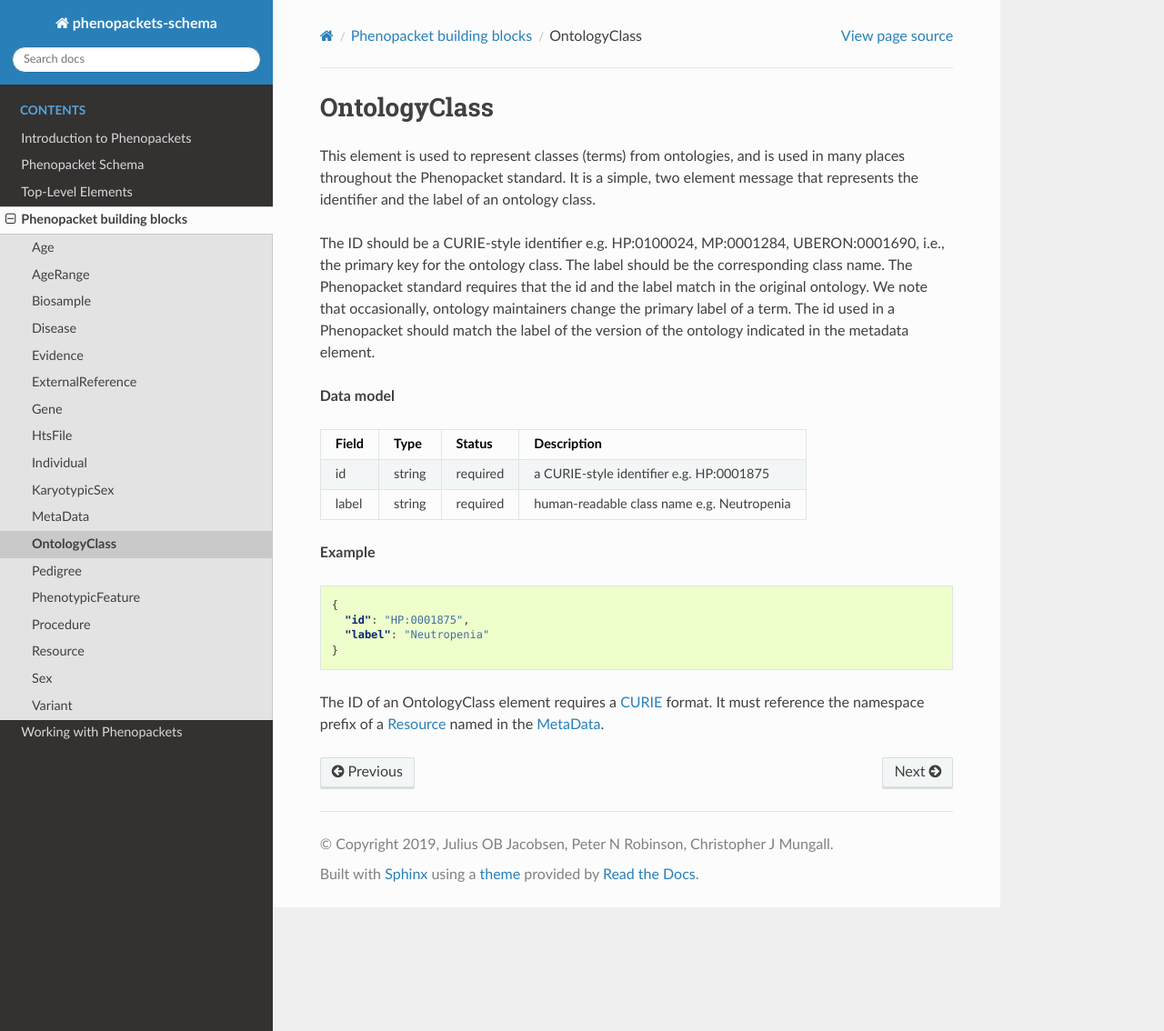
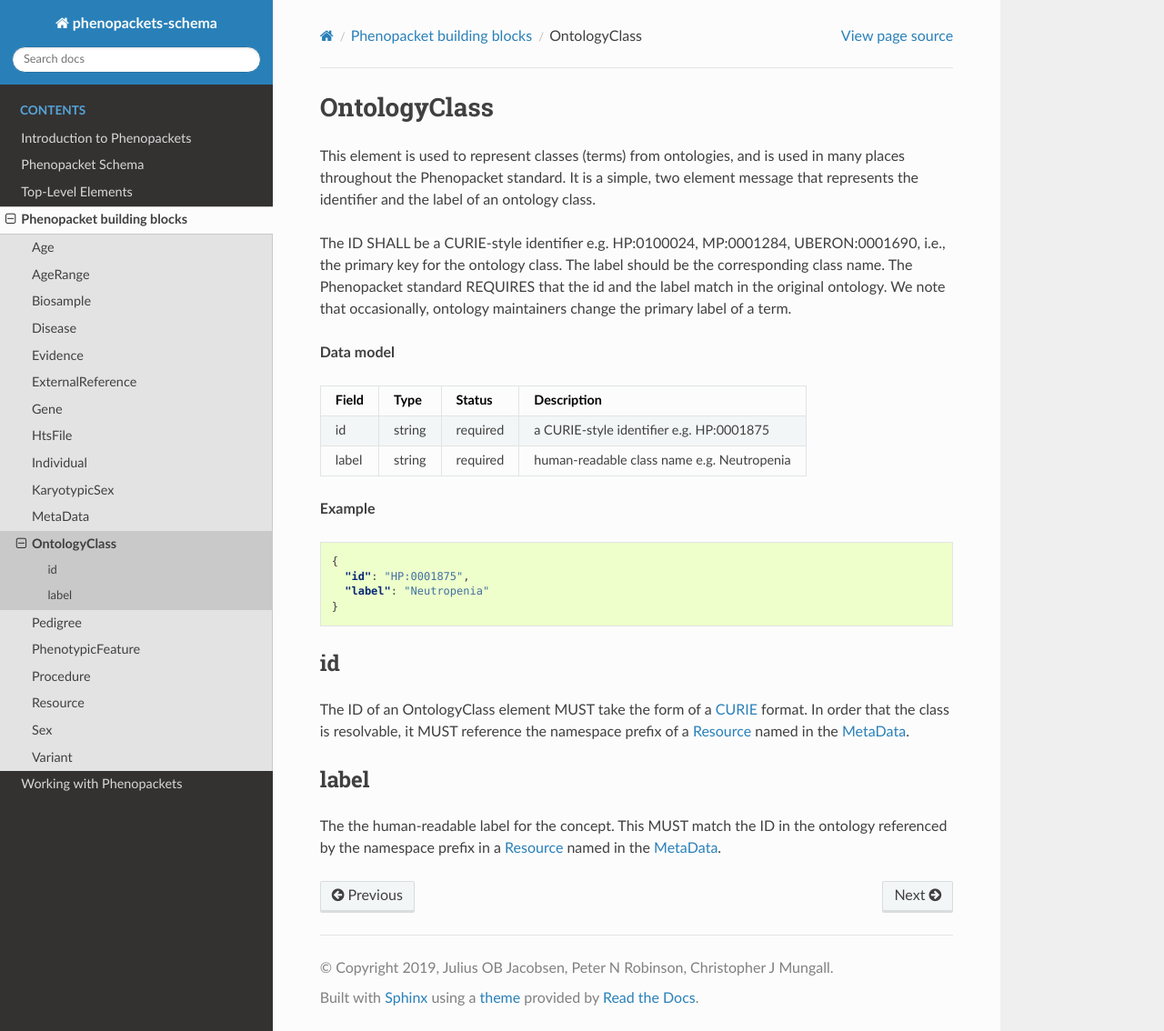
Before and after one commit to phenopackets/phenopacket-schema, a Sphinx documentation site: the page built from docs/ontologyclass.rst, in a window 1280 px wide and 1134 px high. Shown: the whole window at 91% size. Built offline with Sphinx 7.4.7 and the Read the Docs theme 2.0.0, drawn with Linux system fonts in a browser that asks for light colours.

Commit message:
Update ontologyclass.rst to be more specific about CURIE identifiers and Resource elements

```diff
--- a/docs/ontologyclass.rst
+++ b/docs/ontologyclass.rst
@@ -8,11 +8,10 @@ This element is used to represent classes (terms) from ontologies, and is used i
 Phenopacket standard. It is a simple, two element message that represents the identifier and the label of
 an ontology class.
 
-The ID should be a CURIE-style identifier e.g. HP:0100024, MP:0001284, UBERON:0001690, i.e.,
-the primary key for the ontology class. The label should be the corresponding class name.
-The Phenopacket standard requires that the id and the label match in the original ontology. We note that
-occasionally, ontology maintainers change the primary label of a term. The id used in a Phenopacket
-should match the label of the version of the ontology indicated in the metadata element.
+The ID SHALL be a CURIE-style identifier e.g. HP:0100024, MP:0001284, UBERON:0001690, i.e., the primary key for the
+ontology class. The label should be the corresponding class name. The Phenopacket standard REQUIRES that the id and the
+label match in the original ontology. We note that occasionally, ontology maintainers change the primary label of a
+term.
 
 
 **Data model**
@@ -33,6 +32,13 @@ should match the label of the version of the ontology indicated in the metadata
       "label": "Neutropenia"
     }
 
+id
+~~
+The ID of an OntologyClass element MUST take the form of a `CURIE <https://www.w3.org/TR/curie/>`_ format.
+In order that the class is resolvable, it MUST reference the namespace prefix of a :ref:`rstresource` named in the
+:ref:`rstmetadata`.
 
-The ID of an OntologyClass element requires a `CURIE <https://www.w3.org/TR/2010/NOTE-curie-20101216/>`_ format.
-It must reference the namespace prefix of a :ref:`rstresource` named in the :ref:`rstmetadata`.
+label
+~~~~~
+The the human-readable label for the concept. This MUST match the ID in the ontology referenced by the namespace prefix
+in a :ref:`rstresource` named in the :ref:`rstmetadata`.
```
